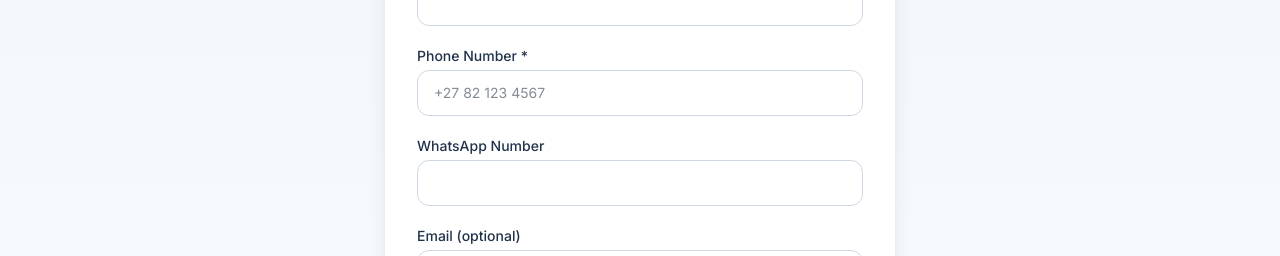
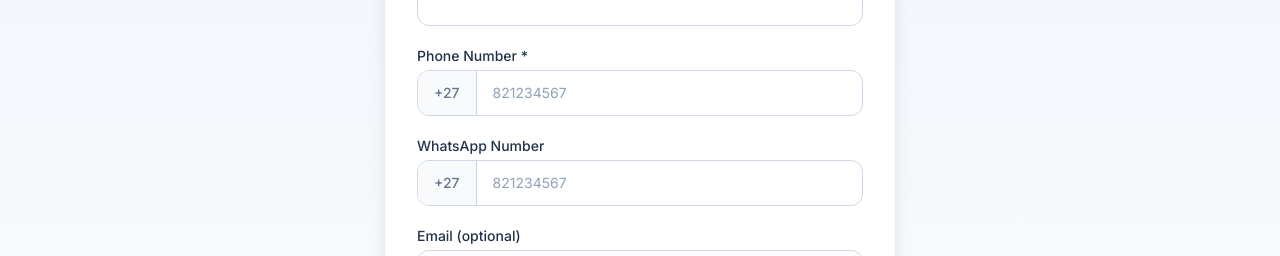
Before and after one commit to linmucassi/spanispace, a Next.js app: page /post-job in a window 1280 px wide. Shown: the part 341-597 px from the top of the page. Built offline with nearby package versions, Linux system fonts and the light colour scheme; no server answers.

Commit message:
improve candidate profile

```diff
--- a/app/(auth)/register/page.tsx
+++ b/app/(auth)/register/page.tsx
@@ -6,6 +6,7 @@ import Link from 'next/link';
 import { createClient } from '@/lib/supabase/client';
 import { useTranslation } from '@/lib/i18n/context';
 import { joinFullName } from '@/lib/name';
+import PhoneInput from '@/components/PhoneInput';
 import { Loader2 } from 'lucide-react';
 
 type Tab = 'candidate' | 'company';
@@ -296,13 +297,13 @@ export default function RegisterPage() {
               <label className="block text-sm font-medium text-slate-700 mb-1">
                 {t('auth.phone')}
               </label>
-              <input
-                type="tel"
+              <PhoneInput
                 value={phone}
-                onChange={(e) => setPhone(e.target.value)}
+                onChange={setPhone}
                 required
-                className="block w-full rounded-xl border border-slate-300 px-4 py-3 text-sm text-slate-900 placeholder-slate-400 focus:border-brand-500 focus:ring-1 focus:ring-brand-500 outline-none"
-                placeholder="+27 XX XXX XXXX"
+                containerClassName="rounded-xl border border-slate-300 focus-within:border-brand-500 focus-within:ring-1 focus-within:ring-brand-500"
+                inputClassName="px-4 py-3"
+                prefixClassName="px-4"
               />
             </div>
           )}
--- a/app/(public)/post-job/page.tsx
+++ b/app/(public)/post-job/page.tsx
@@ -4,6 +4,7 @@ import { useState } from 'react';
 import Link from 'next/link';
 import { useTranslation } from '@/lib/i18n/context';
 import { submitNetlifyForm } from '@/lib/netlifyForms';
+import PhoneInput from '@/components/PhoneInput';
 
 export default function PostJobPage() {
   const { t } = useTranslation();
@@ -120,14 +121,13 @@ export default function PostJobPage() {
               <label className="block text-sm font-medium text-ink-700 mb-1">
                 {t('postJob.phone')} *
               </label>
-              <input
-                name="phone"
-                type="tel"
+              <PhoneInput
                 value={form.phone}
-                onChange={handleChange}
+                onChange={(value) => setForm({ ...form, phone: value })}
                 required
-                placeholder="+27 82 123 4567"
-                className="block w-full rounded-xl border border-ink-200 px-4 py-3 text-sm focus:border-brand-500 focus:ring-1 focus:ring-brand-500 outline-none"
+                containerClassName="rounded-xl border border-ink-200 focus-within:border-brand-500 focus-within:ring-1 focus-within:ring-brand-500"
+                inputClassName="px-4 py-3"
+                prefixClassName="px-4"
               />
             </div>
 
@@ -136,12 +136,12 @@ export default function PostJobPage() {
               <label className="block text-sm font-medium text-ink-700 mb-1">
                 {t('postJob.whatsapp')}
               </label>
-              <input
-                name="whatsapp"
-                type="tel"
+              <PhoneInput
                 value={form.whatsapp}
-                onChange={handleChange}
-                className="block w-full rounded-xl border border-ink-200 px-4 py-3 text-sm focus:border-brand-500 focus:ring-1 focus:ring-brand-500 outline-none"
+                onChange={(value) => setForm({ ...form, whatsapp: value })}
+                containerClassName="rounded-xl border border-ink-200 focus-within:border-brand-500 focus-within:ring-1 focus-within:ring-brand-500"
+                inputClassName="px-4 py-3"
+                prefixClassName="px-4"
               />
             </div>
 
--- a/app/candidate/onboarding/page.tsx
+++ b/app/candidate/onboarding/page.tsx
@@ -14,6 +14,7 @@ import { useRouter } from 'next/navigation';
 import { createClient } from '@/lib/supabase/client';
 import { useTranslation } from '@/lib/i18n/context';
 import { joinFullName, splitFullName } from '@/lib/name';
+import PhoneInput from '@/components/PhoneInput';
 import { Loader2 } from 'lucide-react';
 import CvAutofill, { type CvAutofillResult } from '@/components/candidate/CvAutofill';
 
@@ -180,13 +181,13 @@ export default function CandidateOnboardingPage() {
             <label className="block text-sm font-medium text-slate-700 mb-1">
               {t('auth.phone')}
             </label>
-            <input
-              type="tel"
+            <PhoneInput
               value={phone}
-              onChange={(e) => setPhone(e.target.value)}
+              onChange={setPhone}
               required
-              className="block w-full rounded-xl border border-slate-300 px-4 py-3 text-sm text-slate-900 placeholder-slate-400 focus:border-brand-500 focus:ring-1 focus:ring-brand-500 outline-none"
-              placeholder="+27 XX XXX XXXX"
+              containerClassName="rounded-xl border border-slate-300 focus-within:border-brand-500 focus-within:ring-1 focus-within:ring-brand-500"
+              inputClassName="px-4 py-3"
+              prefixClassName="px-4"
             />
           </div>
 
--- a/app/candidate/profile/page.tsx
+++ b/app/candidate/profile/page.tsx
@@ -5,6 +5,7 @@ import Link from 'next/link';
 import { createClient } from '@/lib/supabase/client';
 import { normalizeUrl } from '@/lib/normalizeUrl';
 import { joinFullName, splitFullName } from '@/lib/name';
+import PhoneInput from '@/components/PhoneInput';
 import DocumentLibrary from '@/components/candidate/DocumentLibrary';
 import WorkExperience, { type WorkExperienceEntry } from '@/components/candidate/WorkExperience';
 import Education from '@/components/candidate/Education';
@@ -396,12 +397,9 @@ export default function CandidateProfilePage() {
               <label className="block text-sm font-medium text-slate-700 mb-1">
                 Phone
               </label>
-              <input
-                type="tel"
+              <PhoneInput
                 value={profile.phone}
-                onChange={(e) => handleChange('phone', e.target.value)}
-                className="w-full rounded-lg border border-slate-300 px-3 py-2 text-sm text-slate-900 focus:ring-2 focus:ring-brand-500 focus:border-brand-500 outline-none"
-                placeholder="e.g. 071 234 5678"
+                onChange={(value) => handleChange('phone', value)}
               />
             </div>
 
@@ -409,12 +407,9 @@ export default function CandidateProfilePage() {
               <label className="block text-sm font-medium text-slate-700 mb-1">
                 WhatsApp
               </label>
-              <input
-                type="tel"
+              <PhoneInput
                 value={profile.whatsapp}
-                onChange={(e) => handleChange('whatsapp', e.target.value)}
-                className="w-full rounded-lg border border-slate-300 px-3 py-2 text-sm text-slate-900 focus:ring-2 focus:ring-brand-500 focus:border-brand-500 outline-none"
-                placeholder="e.g. 071 234 5678"
+                onChange={(value) => handleChange('whatsapp', value)}
               />
             </div>
 
--- /dev/null
+++ b/components/PhoneInput.tsx
@@ -0,0 +1,63 @@
+'use client';
+
+// A South African phone/WhatsApp input: a fixed "+27" prefix chip, and an
+// editable field that only ever holds the 9 digits after it -- typing a
+// letter, a space, or a 10th digit is simply ignored rather than accepted
+// and cleaned up later. Stored/emitted value is always "+27XXXXXXXXX" or ''.
+//
+// Visual defaults match the candidate portal (slate scale). Public-facing
+// forms pass their own containerClassName/prefixClassName (ink scale) to
+// match their own inputs -- see app/(public)/jobs/[id]/apply/ApplyForm.tsx
+// and app/(public)/post-job/page.tsx for that variant.
+
+import { toSaLocalDigits, toSaPhone } from '@/lib/phone';
+
+export default function PhoneInput({
+  id,
+  name,
+  value,
+  onChange,
+  required,
+  containerClassName = 'rounded-lg border border-slate-300 focus-within:ring-2 focus-within:ring-brand-500 focus-within:border-brand-500',
+  inputClassName = 'px-3 py-2',
+  prefixClassName = 'px-3',
+}: {
+  id?: string;
+  /** Only needed if a parent form still reads changes by input `name`. */
+  name?: string;
+  value: string;
+  onChange: (value: string) => void;
+  required?: boolean;
+  containerClassName?: string;
+  inputClassName?: string;
+  prefixClassName?: string;
+}) {
+  const local = toSaLocalDigits(value);
+
+  function handleChange(e: React.ChangeEvent<HTMLInputElement>) {
+    onChange(toSaPhone(e.target.value));
+  }
+
+  return (
+    <div className={`flex items-stretch overflow-hidden bg-white ${containerClassName}`}>
+      <span
+        className={`flex items-center text-slate-500 text-sm font-medium bg-slate-50 border-r border-slate-300 select-none ${prefixClassName}`}
+      >
+        +27
+      </span>
+      <input
+        id={id}
+        name={name}
+        type="tel"
+        inputMode="numeric"
+        autoComplete="tel-national"
+        value={local}
+        onChange={handleChange}
+        required={required}
+        maxLength={9}
+        placeholder="821234567"
+        className={`flex-1 min-w-0 text-sm text-slate-900 placeholder-slate-400 outline-none ${inputClassName}`}
+      />
+    </div>
+  );
+}
--- a/components/candidate/CvAutofill.tsx
+++ b/components/candidate/CvAutofill.tsx
@@ -14,6 +14,7 @@
 import { useRef, useState } from 'react';
 import { createClient } from '@/lib/supabase/client';
 import { WORK_TYPE_LABELS } from './WorkExperience';
+import PhoneInput from '@/components/PhoneInput';
 import { FileUp, Loader2, X } from 'lucide-react';
 
 export interface CvAutofillWorkEntry {
@@ -255,11 +256,9 @@ export default function CvAutofill({
             </div>
             <div>
               <label className="block text-xs font-medium text-slate-600 mb-1">Phone</label>
-              <input
-                type="tel"
+              <PhoneInput
                 value={result.phone ?? ''}
-                onChange={(e) => setResult((prev) => ({ ...prev, phone: e.target.value }))}
-                className="w-full rounded-lg border border-slate-300 px-3 py-2 text-sm text-slate-900 bg-white focus:ring-2 focus:ring-brand-500 focus:border-brand-500 outline-none"
+                onChange={(value) => setResult((prev) => ({ ...prev, phone: value }))}
               />
             </div>
             <div className="sm:col-span-2">
--- a/components/candidate/WorkExperience.tsx
+++ b/components/candidate/WorkExperience.tsx
@@ -7,6 +7,7 @@
 
 import { useEffect, useState } from 'react';
 import { createClient } from '@/lib/supabase/client';
+import PhoneInput from '@/components/PhoneInput';
 import { Briefcase, Trash2, Plus } from 'lucide-react';
 
 export interface WorkExperienceEntry {
@@ -325,13 +326,9 @@ export default function WorkExperience({
               <label className="block text-xs font-medium text-slate-600 mb-1">
                 Reference phone
               </label>
-              <input
-                name="reference_phone"
-                type="tel"
+              <PhoneInput
                 value={form.reference_phone}
-                onChange={handleChange}
-                placeholder="e.g. 071 234 5678"
-                className="w-full rounded-lg border border-slate-300 px-3 py-2 text-sm text-slate-900 bg-white focus:ring-2 focus:ring-brand-500 focus:border-brand-500 outline-none"
+                onChange={(value) => setForm({ ...form, reference_phone: value })}
               />
             </div>
           </div>
--- /dev/null
+++ b/lib/phone.ts
@@ -0,0 +1,29 @@
+// Every phone/WhatsApp field on the site is a South African mobile number,
+// so the +27 country code is fixed rather than typed. A candidate only ever
+// enters the 9 digits after it; components/PhoneInput.tsx is the input that
+// enforces that. These two functions are the format the rest of the app
+// reads and writes: "+27" followed by up to 9 digits, no spaces.
+
+/** Strips everything that isn't a digit. */
+function digitsOnly(value: string): string {
+  return value.replace(/\D/g, '');
+}
+
+/**
+ * The 9 significant digits from any phone string, old or new. Handles
+ * numbers already stored as "+27 82 123 4567", "082 123 4567", or a bare
+ * "821234567" -- old data still displays cleanly in the +27-prefixed input.
+ * Best effort, not validation.
+ */
+export function toSaLocalDigits(value: string | null | undefined): string {
+  let digits = digitsOnly(value ?? '');
+  if (digits.startsWith('27') && digits.length > 9) digits = digits.slice(2);
+  else if (digits.startsWith('0') && digits.length === 10) digits = digits.slice(1);
+  return digits.slice(0, 9);
+}
+
+/** Combines the 9 local digits back into the stored "+27XXXXXXXXX" form. */
+export function toSaPhone(localDigits: string): string {
+  const digits = digitsOnly(localDigits).slice(0, 9);
+  return digits ? `+27${digits}` : '';
+}
```
Also changed, not shown: app/(public)/jobs/[id]/apply/ApplyForm.tsx (+11 -11 lines), 5 other files (tests, documents, lock files or other folders).
